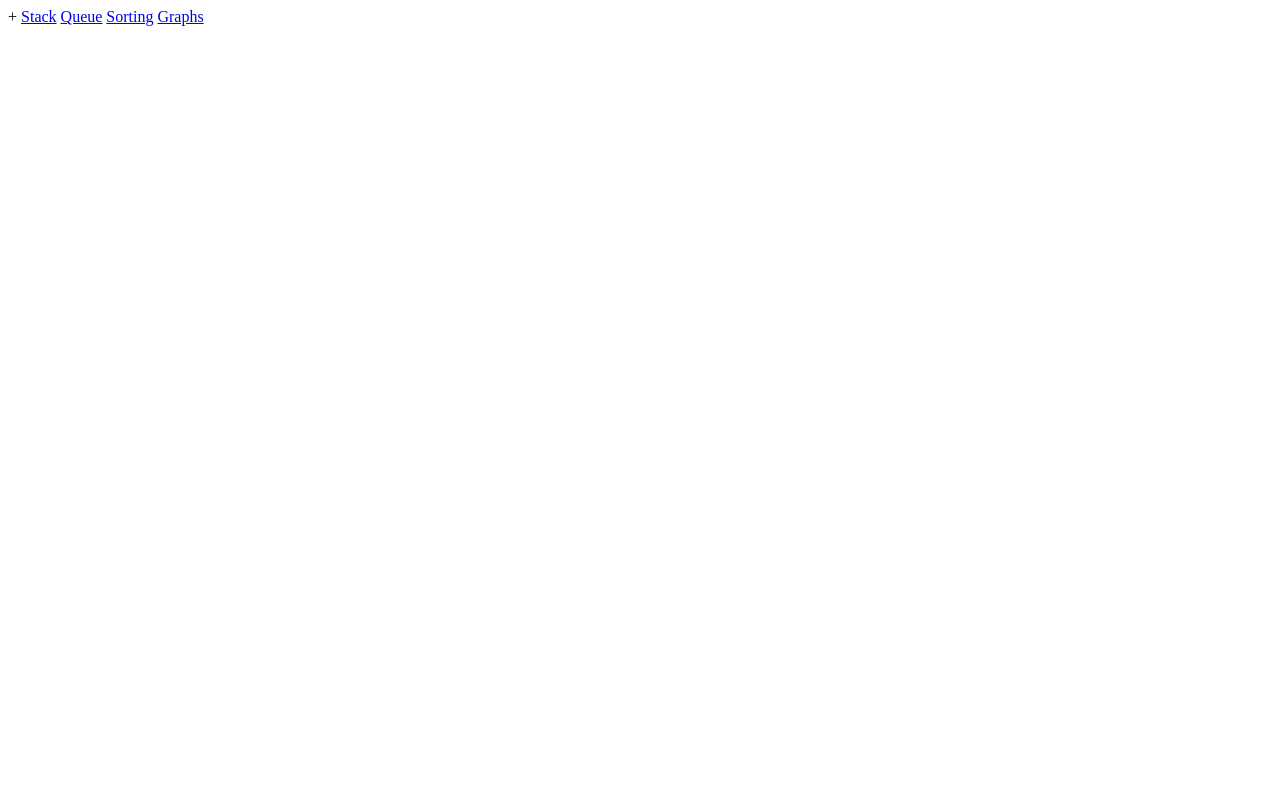
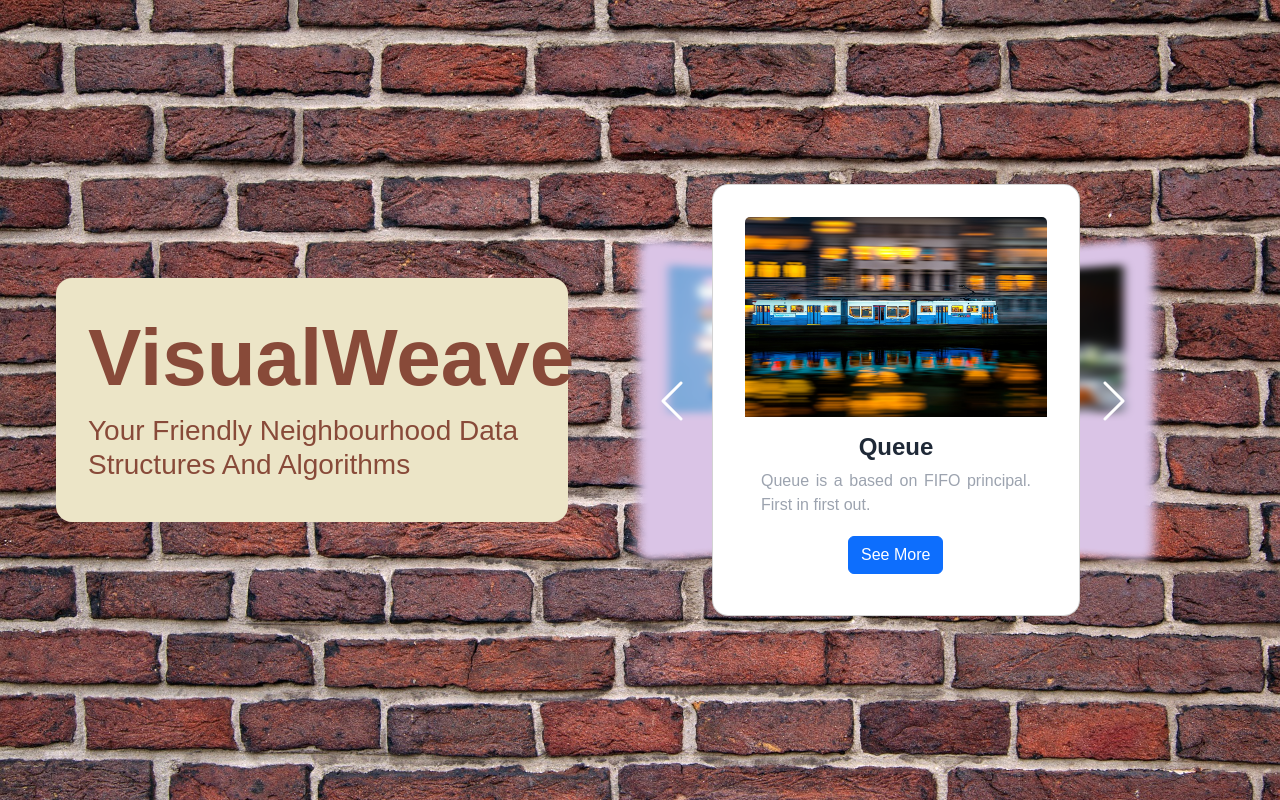
Before and after one commit to wings-realm/VisualWeave, a plain HTML site: page index.html in a window 1280 px wide. Drawn offline with nearby package versions, Linux system fonts and the light colour scheme.

Commit message:
Corrected QuickSort, Added Homepage

```diff
--- a/index.html
+++ b/index.html
@@ -1,4 +1,4 @@
-<!DOCTYPE html>
+<!-- <!DOCTYPE html>
 <html lang="en" dir="ltr">
   <head>
     <meta charset="utf-8">
@@ -13,4 +13,70 @@
     <a href="views/graph.html">Graphs</a>
 
   </body>
+</html> -->
+<html>
+<head>
+  <meta charset="utf-8">
+  <title>VisualWeave</title>
+  <link href="https://cdn.jsdelivr.net/npm/bootstrap@5.3.0/dist/css/bootstrap.min.css" rel="stylesheet">
+  <link rel="stylesheet" href="https://cdn.jsdelivr.net/npm/bootstrap-icons@1.6.1/font/bootstrap-icons.css" />
+  <link rel="stylesheet" href="static/css/styles.css">
+</head>
+<body>
+
+  <div class="heading">
+
+
+    <h1 class ="main-head">VisualWeave</h1>
+    <h3 class ="desc-head">Your Friendly Neighbourhood Data Structures And Algorithms</h3>
+
+  </div>
+  <div class="carousel">
+    <div class="card-container">
+      <div class="card">
+        <img class="card-img-top" src="static/images/stack.jpg" alt="Stack" style="height: 200px;">
+        <div class="card-body">
+          <h4 class="card-title">Stack</h4>
+          <p class="card-text">Stack is a based on LIFO principal. Last in first out.</p>
+          <a href="views/stack.html" class="btn btn-primary more">See More</a>
+        </div>
+      </div>
+    </div>
+    <div class="card-container">
+      <div class="card">
+        <img class="card-img-top" src="static/images/queue.jpg" alt="Queue" style="height: 200px;">
+        <div class="card-body">
+          <h4 class="card-title">Queue</h4>
+          <p class="card-text">Queue is a based on FIFO principal. First in first out.</p>
+          <a href="views/queue.html" class="btn btn-primary more">See More</a>
+        </div>
+      </div>
+    </div>
+    <div class="card-container">
+      <div class="card">
+        <img class="card-img-top" src="static/images/sort.jpg" alt="Sorting" style="height: 200px;">
+        <div class="card-body">
+          <h4 class="card-title">Sorting</h4>
+          <p class="card-text">I am smaller, let me go first.</p>
+          <a href="views/sorting.html" class="btn btn-primary more">See More</a>
+        </div>
+      </div>
+    </div>
+    <div class="card-container">
+      <div class="card">
+        <img class="card-img-top" src="static/images/graph.jpg" alt="Graph" style="height: 200px;">
+        <div class="card-body">
+          <h4 class="card-title">Graph</h4>
+          <p class="card-text">Ohh, there are too many ways to reach.</p>
+          <a href="views/graph.html" class="btn btn-primary more">See More</a>
+        </div>
+      </div>
+    </div>
+
+    <button class="nav left" onclick="prevSlide()"><i class="bi bi-chevron-left"></i></button>
+    <button class="nav right" onclick="nextSlide()"><i class="bi bi-chevron-right"></i></button>
+  </div>
+  <script src="https://cdnjs.cloudflare.com/ajax/libs/jquery/3.6.0/jquery.min.js"></script>
+<script src="js/script.js" charset="utf-8"></script>
+</body>
 </html>
--- /dev/null
+++ b/js/script.js
@@ -0,0 +1,34 @@
+let active = 1;
+    const cardCount = $('.card-container').length;
+
+    function prevSlide() {
+      active = (active - 1 + cardCount) % cardCount;
+      updateCarousel();
+    }
+
+    function nextSlide() {
+      active = (active + 1) % cardCount;
+      updateCarousel();
+    }
+
+    function updateCarousel() {
+      $('.card-container').each(function(i) {
+        const offset = ((active - i) % cardCount) / 3;
+        const direction = Math.sign(active - i);
+        const absOffset = Math.abs(active - i) / 3;
+        const isActive = i === active ? 1 : 0;
+        const opacity = Math.abs(active - i) <= 1 ? 1 : 0;
+
+        $(this).css({
+          '--offset': offset,
+          '--direction': direction,
+          '--abs-offset': absOffset,
+          '--active': isActive,
+          '--opacity': opacity
+        });
+      });
+    }
+
+    $(document).ready(function() {
+      updateCarousel();
+    });
--- a/static/css/sorting.css
+++ b/static/css/sorting.css
@@ -1,6 +1,6 @@
 body{
 
-  background-image: url("./images/board.jpg");
+  background-image: url("../images/board.jpg");
   background-color: black;
 
 }
@@ -43,6 +43,23 @@ h3{
   position: relative;
   bottom: 50px;
   font-weight: bold;
+}
+
+.back{
+  position: relative;
+  bottom: 30px;
+  font-weight: bold;
+  height: 3rem;
+}
+
+.volumebtn{
+  position: relative;
+  bottom: 50px;
+}
+
+.volume{
+  height: 30px;
+  width: 30px;
 }
 
 
--- a/static/css/styles.css
+++ b/static/css/styles.css
@@ -0,0 +1,126 @@
+body {
+    width: 100vw;
+    height: 100vh;
+    display: flex;
+    align-items: center;
+    justify-content: center;
+    overflow: hidden;
+    background-image: url("../images/homebg.jpg");
+    background-size:cover;
+    font-family: 'Montserrat', sans-serif;
+  }
+
+.heading{
+  width: 40vw;
+  position:relative;
+  right: 9rem;
+  background-color: #ECE5C7;
+  opacity: 1;
+  padding: 2rem;
+  border-radius: 1rem;
+}
+
+.main-head{
+
+  font-weight: bolder;
+  font-size: 5rem;
+  color: #884A39
+
+
+}
+
+.desc-head{
+  font-weight: 500;
+  align-content: center;
+  color: #884A39
+
+}
+
+
+  * {
+    box-sizing: border-box;
+  }
+
+  .carousel {
+    position: relative;
+    width: 23rem;
+    height: 27rem;
+    perspective: 500px;
+    transform-style: preserve-3d;
+    display: flex;
+    align-items: center;
+    justify-content: center;
+  }
+
+  .card-container {
+    position: absolute;
+    width: 100%;
+    height: 100%;
+    transform:
+      rotateY(calc(var(--offset) * 50deg))
+      scaleY(calc(1 + var(--abs-offset) * -0.4))
+      translateZ(calc(var(--abs-offset) * -30rem))
+      translateX(calc(var(--direction) * -5rem));
+    filter: blur(calc(var(--abs-offset) * 1rem));
+    transition: all 0.3s ease-out;
+    opacity: var(--opacity);
+  }
+
+  .card {
+    width: 100%;
+    height: 100%;
+    padding: 2rem;
+    background-color: hsl(280deg, 40%, calc(100% - var(--abs-offset) * 50%));
+    border-radius: 1rem;
+    color: #9CA3AF;
+    text-align: justify;
+    transition: all 0.3s ease-out;
+  }
+
+  .card h4 {
+    text-align: center;
+    font-size: 1.5rem;
+    font-weight: bold;
+    margin: 0 0 0.7em;
+    color: #1F2937;
+  }
+
+  .card p, .card h4 {
+    transition: all 0.3s ease-out;
+    opacity: var(--active);
+  }
+
+  .card-text{
+    position: relative;
+    bottom: 10px;
+  }
+
+  .nav {
+    color: white;
+    font-size: 3rem;
+    position: absolute;
+    top: calc(50% - 1.5rem);
+    z-index: 2;
+    cursor: pointer;
+    user-select: none;
+    background: none;
+    border: none;
+  }
+
+  .nav i {
+    vertical-align: middle;
+  }
+
+  .nav.left {
+    left: -4rem;
+  }
+
+  .nav.right {
+    right: -4rem;
+  }
+
+  .more{
+    position: fixed;
+    top: 22rem;
+    left: 8.5rem;
+  }
```
Also changed, not shown: js/sorting.js (+37 -39 lines), views/sorting.html (+5 -0 lines), static/images/graph.jpg (added), static/images/homebg.jpg (added), static/images/medium-volume.png (added), static/images/mute.png (added), static/images/queue.jpg (added), static/images/sort.jpg (added), static/images/stack.jpg (added).
